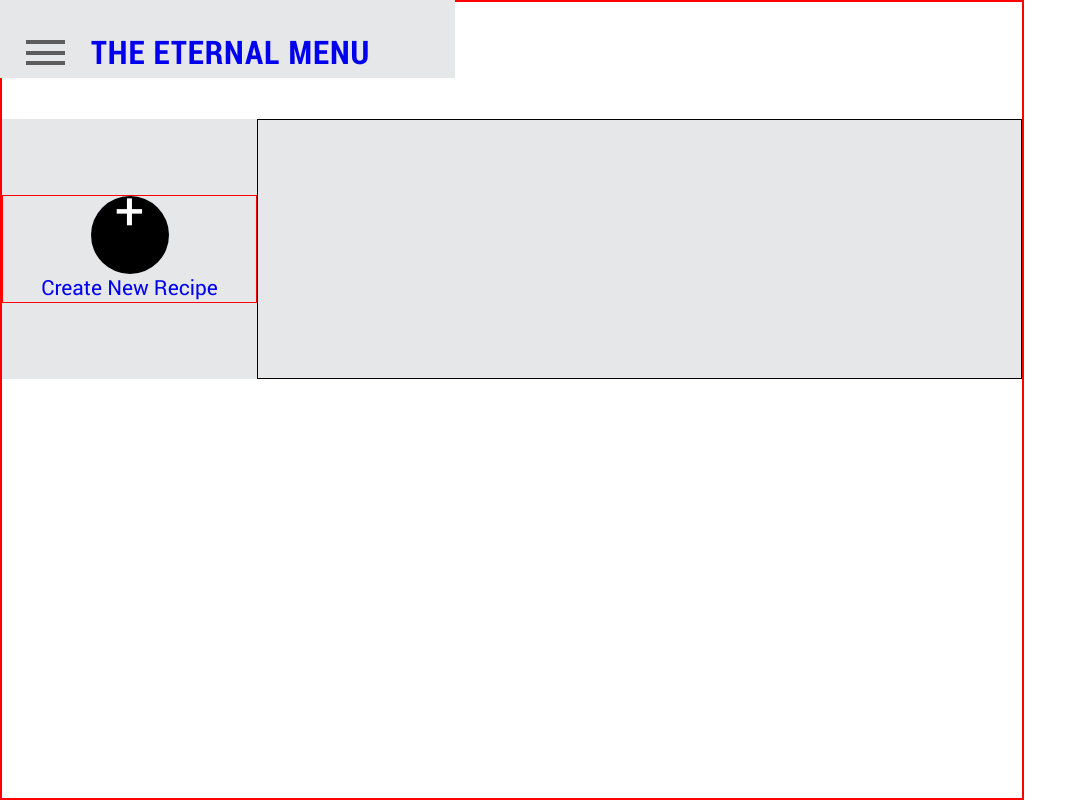
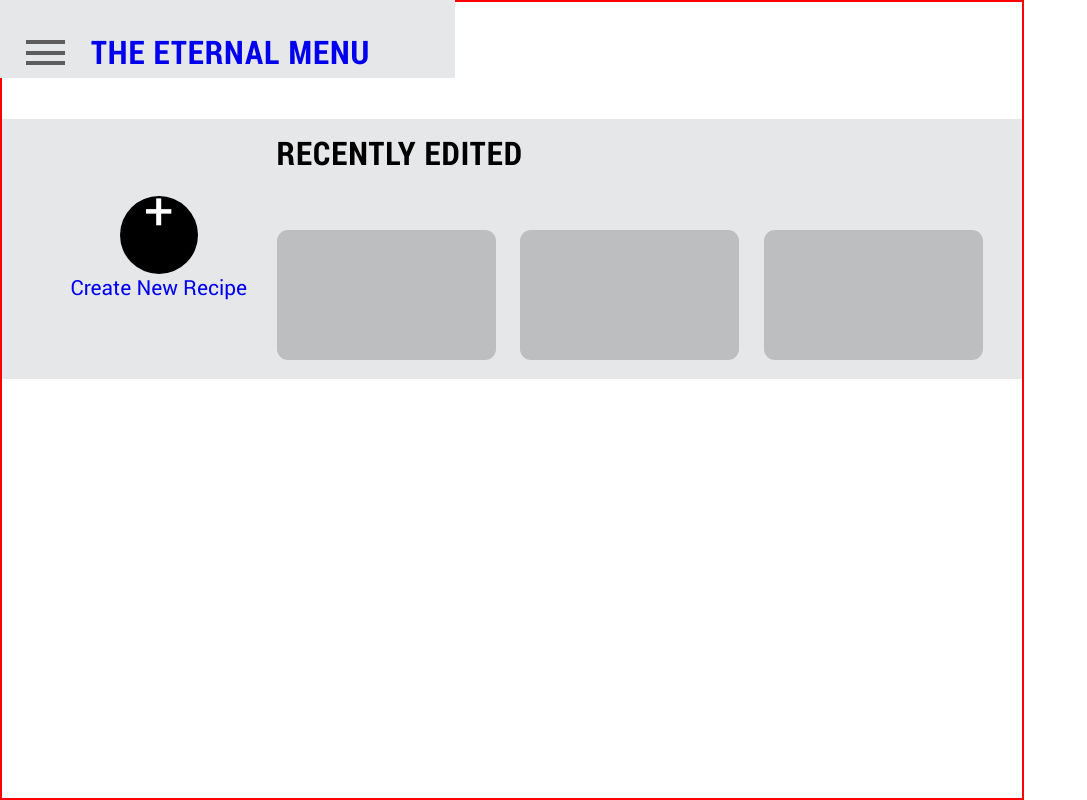
Before and after one commit to nadgerz/theEternalMenu, a React (Vite) app: page / in a window 1280 px wide. Shown: the whole page, without its empty margins (0-1087 px from the left). Built offline with nearby package versions, Linux system fonts and the light colour scheme.

Commit message:
roughly positioned 'recently edited'

```diff
--- a/src/App.js
+++ b/src/App.js
@@ -38,9 +38,12 @@ const App = () => {
           </div>
 
           <div className="recents">
-            <div className="recent-dish"></div>
-            <div className="recent-dish"></div>
-            <div className="recent-dish"></div>
+            <h3>RECENTLY EDITED</h3>
+            <div className="recent-dishes">
+              <div className="recent-dish"></div>
+              <div className="recent-dish"></div>
+              <div className="recent-dish"></div>
+            </div>
           </div>
           {/*<Router>*/}
           {/*<SearchParams path={'/'}/>*/}
--- a/src/assets/CSS/styles.css
+++ b/src/assets/CSS/styles.css
@@ -114,6 +114,7 @@ header {
     background-color: var(--color-light-grey);
     height: 20rem;
     margin: 3rem 0;
+    padding: 1.5rem 3rem;
     width: 100%;
 
     display: flex;
@@ -125,14 +126,14 @@ header {
 
 .add-new {
     align-self: center;
-    border: 1px solid red;
+    /*border: 1px solid red;*/
     flex: 0 0 25%;
 
     text-align: center;
 }
 
 .add-new .icon {
-    margin: 0px auto;
+    margin: 0 auto;
     background-color: var(--color-dark);
     border-radius: 50%;
     color: white;
@@ -146,6 +147,24 @@ header {
 /*  R E C E N T S  */
 
 .recents {
-    border: 1px solid black;
+    /*border: 1px solid black;*/
     flex: 1 1 75%;
+
+    display: flex;
+    flex-flow: column;
+    justify-content: space-between;
 }
+
+.recents .recent-dishes {
+    display: flex;
+    flex-flow: row;
+    justify-content: space-between;
+    align-items: flex-end;
+}
+
+.recents .recent-dish {
+    background-color: var(--color-medium-grey);
+    border-radius: 11px;
+    height: 10rem;
+    flex: 0 0 31%;
+}
```
